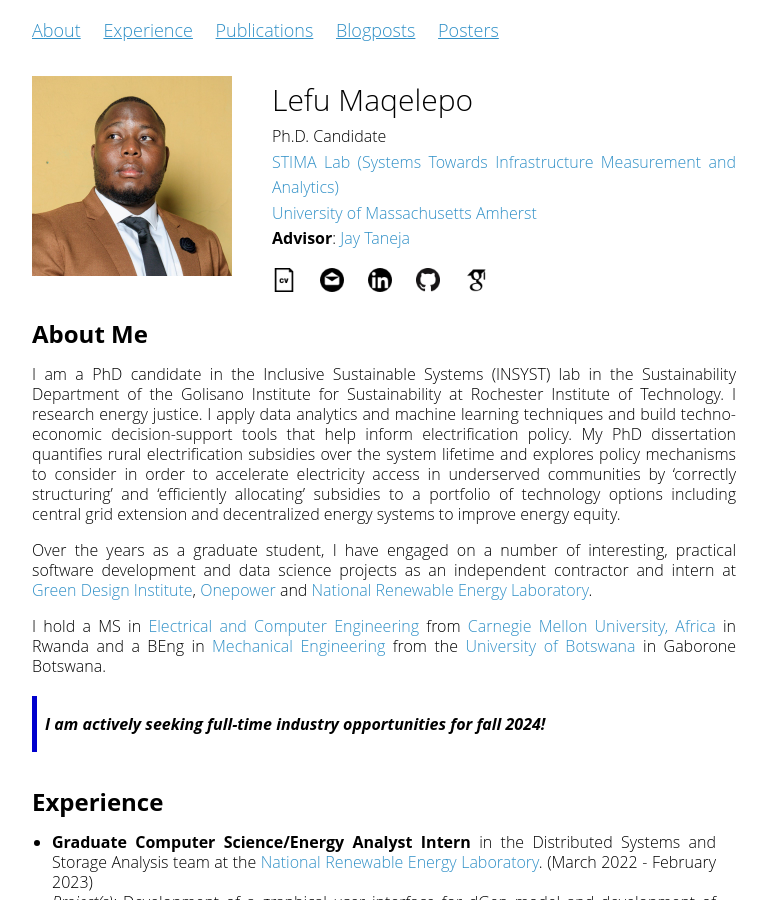
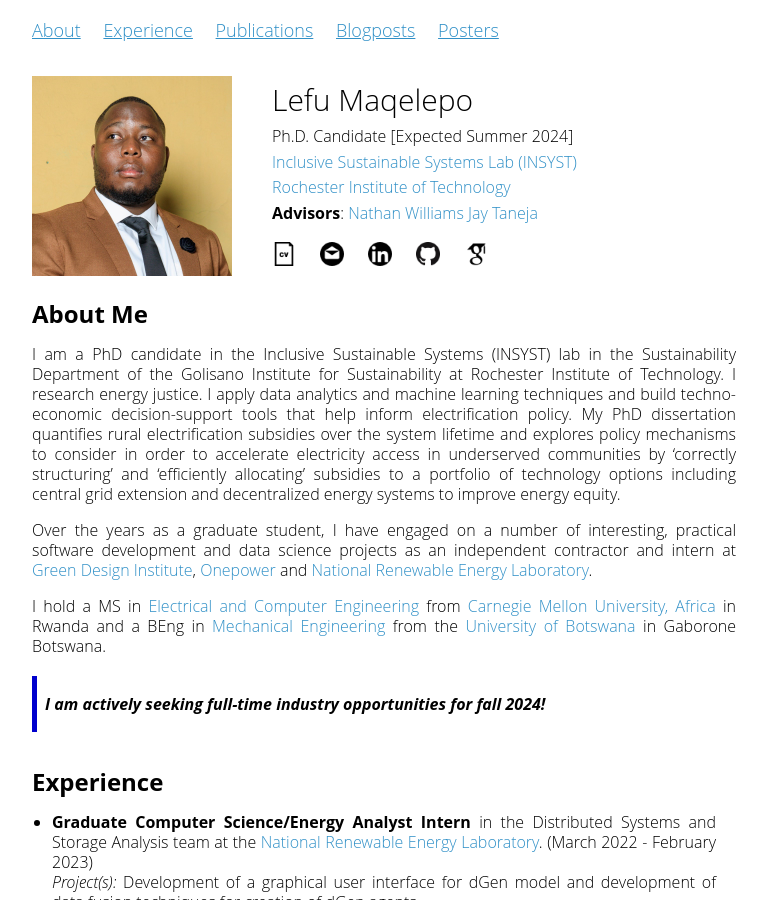
Before and after one commit to ljmaqele/ljmaqele.github.io, a Jekyll site: the page built from index.md, in a window 1280 px wide and 900 px high. Shown: the whole window, without its empty margins (256-1023 px from the left). Built offline with Jekyll 4.4.1, drawn with Linux system fonts in a browser that asks for light colours; our own code applies the rules of GitHub Pages for plain Markdown files.

Commit message:
Update default.html

```diff
--- a/_layouts/default.html
+++ b/_layouts/default.html
@@ -30,10 +30,10 @@
             <p style="line-height:1.6;">
                 <img style="float: left; padding-right: 40px;" src="lefu.jpeg" width="200" height="auto">
                 <a id="author-name" class="alignable pull-left">{{ site.title }}</a><br>
-                Ph.D. Candidate <br>
-                <a href="https://blogs.umass.edu/jtaneja/"> STIMA Lab (Systems Towards Infrastructure Measurement and Analytics)</a><br>
-                <a href="https://www.umass.edu/">University of Massachusetts Amherst</a><br>
-                <b>Advisor</b>: <a href="https://blogs.umass.edu/jtaneja/">Jay Taneja</a>
+                Ph.D. Candidate [Expected Summer 2024] <br>
+                <a href="https://www.rit.edu/study/sustainability-phd"> Inclusive Sustainable Systems Lab (INSYST) </a><br>
+                <a href="https://www.rit.edu">Rochester Institute of Technology</a><br>
+                <b>Advisors</b>: <a href="https://www.rit.edu/directory/njwgis-nathan-williams">Nathan Williams</a> <a href="https://blogs.umass.edu/jtaneja/">Jay Taneja</a>
             </p>
             <div class="icon">
                 <a href="Zeal_Shah_Resume.pdf" target="_blank"><img alt="" src="cv_logo.png" height=24/> </a>
```
